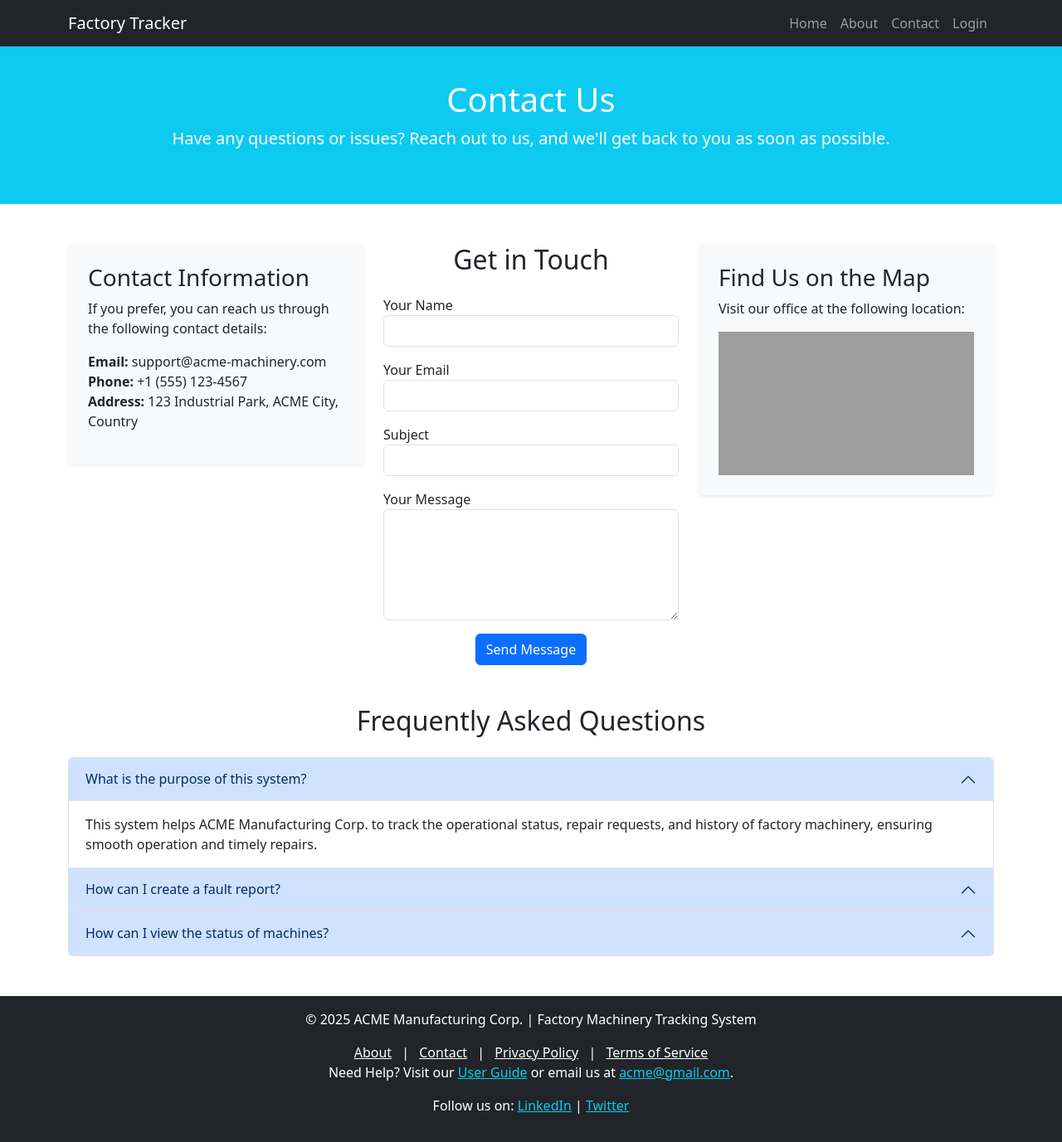
After one commit to groupProjectDCU/manufactureWatch, a Django app: template core/templates/contact.html in a window 1280 px wide. The commit adds this page. Shown: the whole page at 83% size. Run offline with Django 5.2, Linux system fonts and the light colour scheme; the template is opened without the code that fills it, so the values that code supplies are empty; grey boxes are pictures that could not be loaded.

Commit message:
Adding 6 static html pages

```diff
--- /dev/null
+++ b/core/templates/contact.html
@@ -0,0 +1,165 @@
+<!DOCTYPE html>
+<html lang="en">
+<head>
+    <meta charset="UTF-8">
+    <meta name="viewport" content="width=device-width, initial-scale=1.0">
+    <title>Contact - Factory Machinery Status & Repair Tracking System</title>
+    <link rel="stylesheet" href="https://cdn.jsdelivr.net/npm/bootstrap@5.3.0/dist/css/bootstrap.min.css"> <!--Bootstrap Css-->
+    <link rel="stylesheet" href="styles.css"> <!-- External CSS -->
+</head>
+<body>
+
+    <!-- Navigation Bar -->
+    <nav class="navbar navbar-expand-lg navbar-dark bg-dark fixed-top">
+        <div class="container">
+            <a class="navbar-brand" href="home.html">Factory Tracker</a>
+            <button class="navbar-toggler" type="button" data-bs-toggle="collapse" data-bs-target="#navbarNav">
+                <span class="navbar-toggler-icon"></span>
+            </button>
+            <div class="collapse navbar-collapse" id="navbarNav">
+                <ul class="navbar-nav ms-auto">
+                    <li class="nav-item"><a class="nav-link" href="home.html">Home</a></li>
+                    <li class="nav-item"><a class="nav-link" href="about.html">About</a></li>
+                    <li class="nav-item"><a class="nav-link" href="contact.html">Contact</a></li>
+                    <li class="nav-item"><a class="nav-link" href="login.html">Login</a></li>
+                </ul>
+            </div>
+        </div>
+    </nav>
+    <br><br>
+
+    <!-- Contact Header -->
+    <header class="bg-info text-white text-center py-5">
+        <div class="container">
+            <h1>Contact Us</h1>
+            <p class="lead">Have any questions or issues? Reach out to us, and we'll get back to you as soon as possible.</p>
+        </div>
+    </header>
+
+    <!-- Main Contact Section -->
+    <section class="container my-5">
+        <div class="row">
+            <!-- Contact Info Aside -->
+            <aside class="col-md-4">
+                <div class="p-4 bg-light shadow-sm rounded">
+                    <h3>Contact Information</h3>
+                    <p>If you prefer, you can reach us through the following contact details:</p>
+                    <ul class="list-unstyled">
+                        <li><strong>Email:</strong> support@acme-machinery.com</li>
+                        <li><strong>Phone:</strong> +1 (555) 123-4567</li>
+                        <li><strong>Address:</strong> 123 Industrial Park, ACME City, Country</li>
+                    </ul>
+                </div>
+            </aside>
+
+            <!-- Contact Form -->
+            <div class="col-md-4">
+                <h2 class="text-center mb-4">Get in Touch</h2>
+                <form action="#" method="post">
+                    <div class="form-group mb-3">
+                        <label for="name">Your Name</label>
+                        <input type="text" class="form-control" id="name" name="name" required>
+                    </div>
+
+                    <div class="form-group mb-3">
+                        <label for="email">Your Email</label>
+                        <input type="email" class="form-control" id="email" name="email" required>
+                    </div>
+
+                    <div class="form-group mb-3">
+                        <label for="subject">Subject</label>
+                        <input type="text" class="form-control" id="subject" name="subject" required>
+                    </div>
+
+                    <div class="form-group mb-3">
+                        <label for="message">Your Message</label>
+                        <textarea class="form-control" id="message" name="message" rows="5" required></textarea>
+                    </div>
+
+                    <div class="text-center">
+                        <button type="submit" class="btn btn-primary">Send Message</button>
+                    </div>
+                </form>
+            </div>
+
+            <!-- Map Aside -->
+            <aside class="col-md-4">
+                <div class="p-4 bg-light shadow-sm rounded">
+                    <h3>Find Us on the Map</h3>
+                    <p>Visit our office at the following location:</p>
+                    <div class="ratio ratio-16x9">
+                        <iframe src="https://www.google.com/maps/embed?pb=!1m18!1m12!1m3!1d152515.36595594996!2d-6.410511371270568!3d53.32441163043994!2m3!1f0!2f0!3f0!3m2!1i1024!2i768!4f13.1!3m3!1m2!1s0x48670e80ea27ac2f%3A0xa00c7a9973171a0!2sDublin!5e0!3m2!1sen!2sie!4v1742049518520!5m2!1sen!2sie" width="600" height="450" style="border:0;" allowfullscreen="" loading="lazy" referrerpolicy="no-referrer-when-downgrade">
+                        </iframe>
+                    </div>
+                </div>
+            </aside>
+        </div>
+    </section>
+
+    <!-- FAQ Section -->
+    <section class="container my-5">
+        <h2 class="text-center mb-4">Frequently Asked Questions</h2>
+        <div class="accordion" id="faqAccordion">
+            <div class="accordion-item">
+                <h2 class="accordion-header" id="headingOne">
+                    <button class="accordion-button" type="button" data-bs-toggle="collapse" data-bs-target="#faqOne" aria-expanded="true" aria-controls="faqOne">
+                        What is the purpose of this system?
+                    </button>
+                </h2>
+                <div id="faqOne" class="accordion-collapse collapse show" aria-labelledby="headingOne" data-bs-parent="#faqAccordion">
+                    <div class="accordion-body">
+                        This system helps ACME Manufacturing Corp. to track the operational status, repair requests, and history of factory machinery, ensuring smooth operation and timely repairs.
+                    </div>
+                </div>
+            </div>
+            <div class="accordion-item">
+                <h2 class="accordion-header" id="headingTwo">
+                    <button class="accordion-button" type="button" data-bs-toggle="collapse" data-bs-target="#faqTwo" aria-expanded="false" aria-controls="faqTwo">
+                        How can I create a fault report?
+                    </button>
+                </h2>
+                <div id="faqTwo" class="accordion-collapse collapse" aria-labelledby="headingTwo" data-bs-parent="#faqAccordion">
+                    <div class="accordion-body">
+                        Technicians can create a fault report by selecting a machine, providing the details of the issue, and submitting a new "Fault" case. You can add images and notes about the fault for better clarity.
+                    </div>
+                </div>
+            </div>
+            <div class="accordion-item">
+                <h2 class="accordion-header" id="headingThree">
+                    <button class="accordion-button" type="button" data-bs-toggle="collapse" data-bs-target="#faqThree" aria-expanded="false" aria-controls="faqThree">
+                        How can I view the status of machines?
+                    </button>
+                </h2>
+                <div id="faqThree" class="accordion-collapse collapse" aria-labelledby="headingThree" data-bs-parent="#faqAccordion">
+                    <div class="accordion-body">
+                        Managers and technicians can view the status of machines through the dashboard. They can also filter or search machines by status, collection, or repair case.
+                    </div>
+                </div>
+            </div>
+        </div>
+    </section>
+
+    <!-- Footer -->
+    <footer class="bg-dark text-white text-center py-3">
+        <p>&copy; 2025 ACME Manufacturing Corp. | Factory Machinery Tracking System</p>
+
+        <nav>
+            <a href="#about" class="text-white mx-2">About</a> |
+            <a href="#contact" class="text-white mx-2">Contact</a> |
+            <a href="/privacy" class="text-white mx-2">Privacy Policy</a> |
+            <a href="/terms" class="text-white mx-2">Terms of Service</a>
+        </nav>
+
+        <p>Need Help? Visit our <a href="/user-guide" class="text-info">User Guide</a> or email us at
+            <a href="mailto:acme@gmail.com" class="text-info">acme@gmail.com</a>.
+        </p>
+
+        <p>Follow us on:
+            <a href="https://www.linkedin.com" target="_blank" class="text-info">LinkedIn</a> |
+            <a href="https://twitter.com" target="_blank" class="text-info">Twitter</a>
+        </p>
+    </footer>
+    <!-- Bootstrap JavaScript for functionality -->
+    <script src="https://cdn.jsdelivr.net/npm/bootstrap@5.3.0/dist/js/bootstrap.bundle.min.js"></script>
+</body>
+</html>
```
Also changed, not shown: core/templates/about.html (added, +97 -0 lines), core/templates/forgotpass.html (added, +59 -0 lines), core/templates/home.html (+125 -4 lines), core/templates/home1.html (added, +10 -0 lines), core/templates/login.html (added, +79 -0 lines), core/templates/register.html (added, +81 -0 lines).
